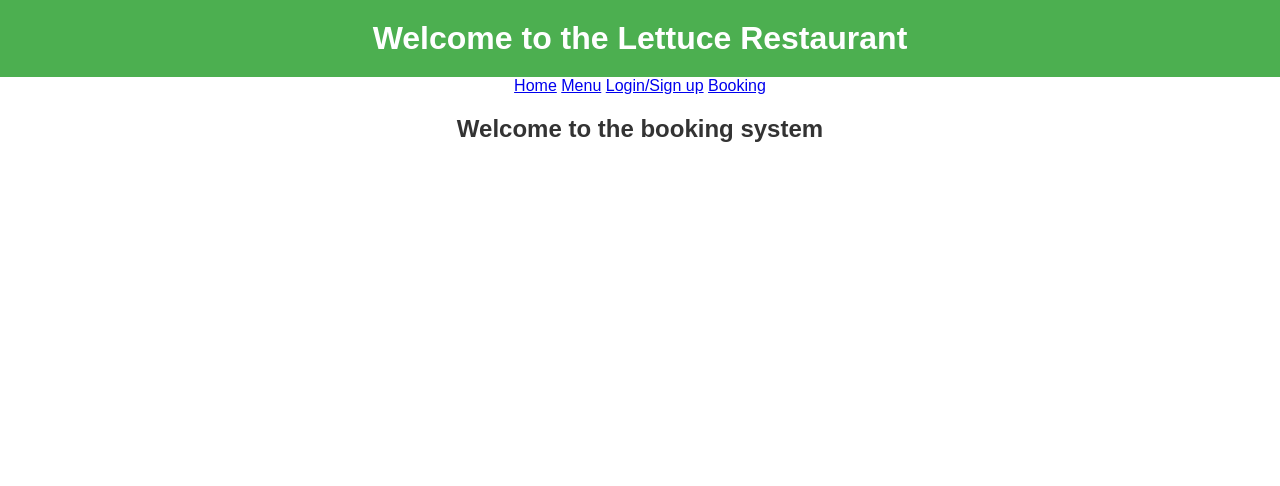
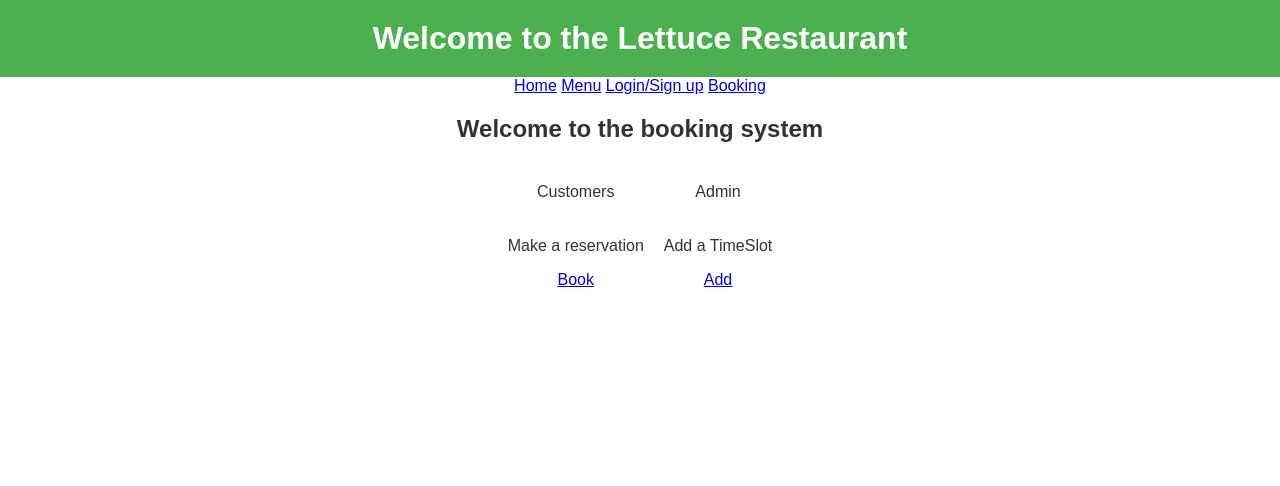
Before and after one commit to rashedul-hassan-app/restaurant-booking, a Django app: page /booking/ in a window 1280 px wide. Shown: the top 486 px of the page. Run offline with Django 3.2, Linux system fonts and the light colour scheme.

Commit message:
Add time slot form introduced

```diff
--- a/booking/models.py
+++ b/booking/models.py
@@ -16,7 +16,7 @@ class TimeSlot(models.Model):
         BookingDate, related_name='time_slots', on_delete=models.CASCADE)
 
     def __str__(self):
-        return f"{self.date.date} at {self.time.strftime('$H:%M')}"
+        return f"{self.date.date} at {self.time.strftime('%H:%M')}"
 
 
 class Booking(models.Model):
--- a/booking/templates/booking/view_all.html
+++ b/booking/templates/booking/view_all.html
@@ -2,4 +2,19 @@
 
 {% block content %}
 <h2>Welcome to the booking system</h2>
+
+<div class="column">
+    <div>
+        <section>Customers</section>
+        <p>Make a reservation</p>
+        <a href="{% url 'create_booking'%}">Book</a>
+    </div>
+
+    <div>
+        <section>Admin</section>
+        <p>Add a TimeSlot</p>
+        <a href="{% url 'add_timeslot'%}">Add</a>
+    </div>
+</div>
+
 {% endblock %}
--- a/booking/urls.py
+++ b/booking/urls.py
@@ -4,4 +4,5 @@ from . import views
 urlpatterns = [
     path('', views.view_all, name='booking_page'),
     path('create/', views.create_booking, name='create_booking'),
+    path('add_timeslot/', views.add_timeslot, name='add_timeslot'),
 ]
--- a/booking/views.py
+++ b/booking/views.py
@@ -1,5 +1,6 @@
 from django.shortcuts import render, redirect
 from .models import BookingDate, Booking, TimeSlot
+from .forms import TimeSlotForm
 # Create your views here.
 
 
@@ -12,7 +13,19 @@ def create_booking(request):
         timeslot_id = request.POST.get('booking_slot')
         timeslot = TimeSlot.objects.get(id=timeslot_id)
         Booking.objects.create(timeslot=timeslot)
-        return redirect('success_page')  # we need to make a success page
+        return redirect('booking_page')
 
     dates = BookingDate.objects.all().prefetch_related('time_slots')
     return render(request, 'booking/create.html', {'dates': dates})
+
+
+def add_timeslot(request):
+    if request.method == 'POST':
+        form = TimeSlotForm(request.POST)
+        if form.is_valid():
+            form.save()
+            return redirect('booking_page')
+    else:
+        form = TimeSlotForm()
+
+    return render(request, 'booking/add_timeslot.html', {'form': form})
--- a/todo/static/css/style.css
+++ b/todo/static/css/style.css
@@ -35,3 +35,10 @@ footer {
 .menu-button {
 
 }
+
+.column {
+    display: flex;
+    flex-direction: row;
+    gap: 20px;
+    justify-content: center;
+}
```
Also changed, not shown: booking/forms.py (added, +12 -0 lines), booking/templates/booking/add_timeslot.html (added, +11 -0 lines).
